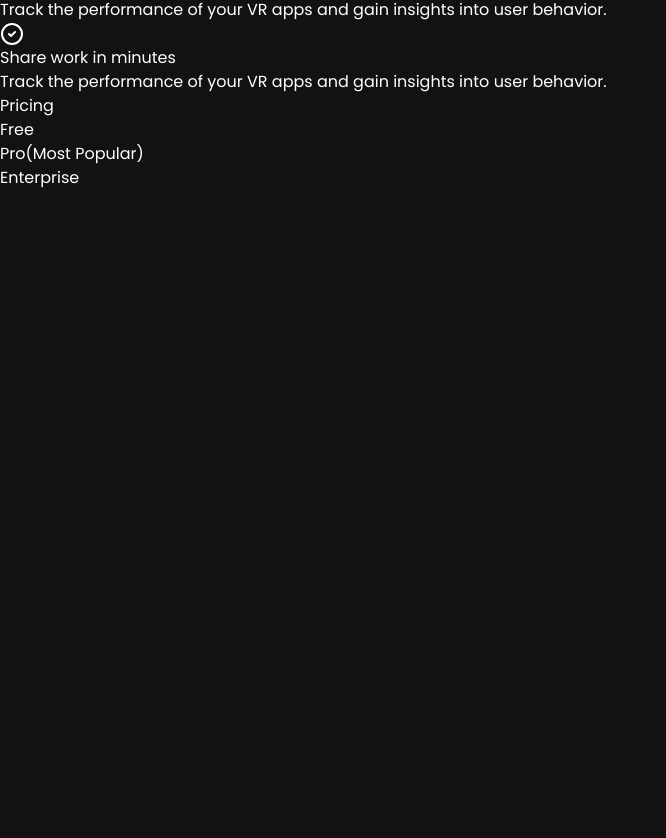
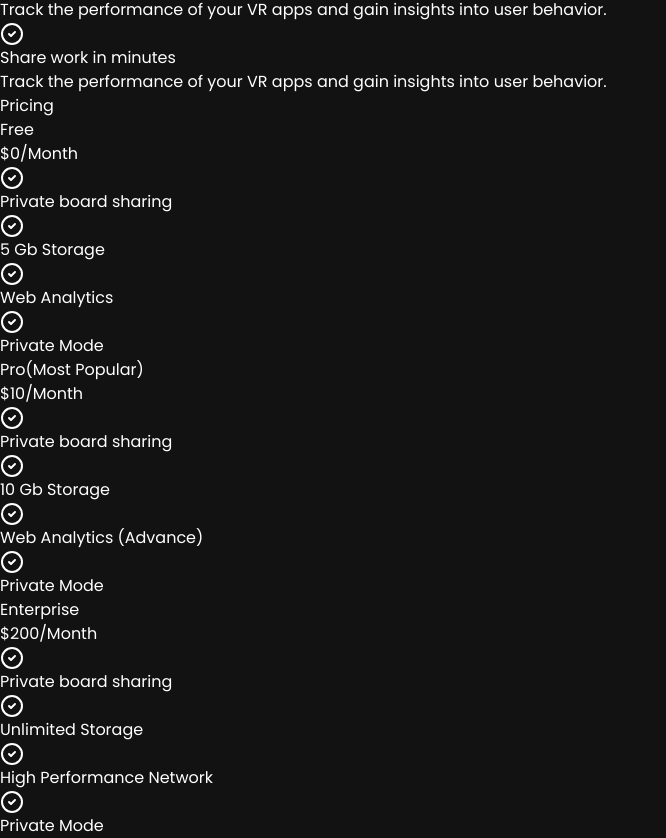
Before and after one commit to Shazaiib47/advancedr, a React (Vite) app: page / in a window 1280 px wide. Shown: the part 3049-3887 px from the top of the page, without its empty margins (0-666 px from the left). Before the commit the page ends 3239 px from the top, so only its background shows below. Built offline with nearby package versions, Linux system fonts and the light colour scheme.

Commit message:
imported and mapped features through with styling

```diff
--- a/src/components/PricingSection.jsx
+++ b/src/components/PricingSection.jsx
@@ -20,6 +20,18 @@ const PricingSection = () => {
                         </span>
                         )}
                     </p>
+                    <p className="mb-8">
+                        <span className="text-5xl mt-6 mr-2">{options.price}</span>
+                        <span className="text-neutral-400 tracking-tight">/Month</span>
+                    </p>
+                    <ul>
+                        {options.features.map((feature, index) => (
+                            <li key={index} className="mt-8 flex items-center">
+                                <CheckCircle2/>
+                                <span className="ml-2">{feature}</span>
+                            </li>
+                        ))}
+                    </ul>
                 </div>
             </div>
         ))}
```
